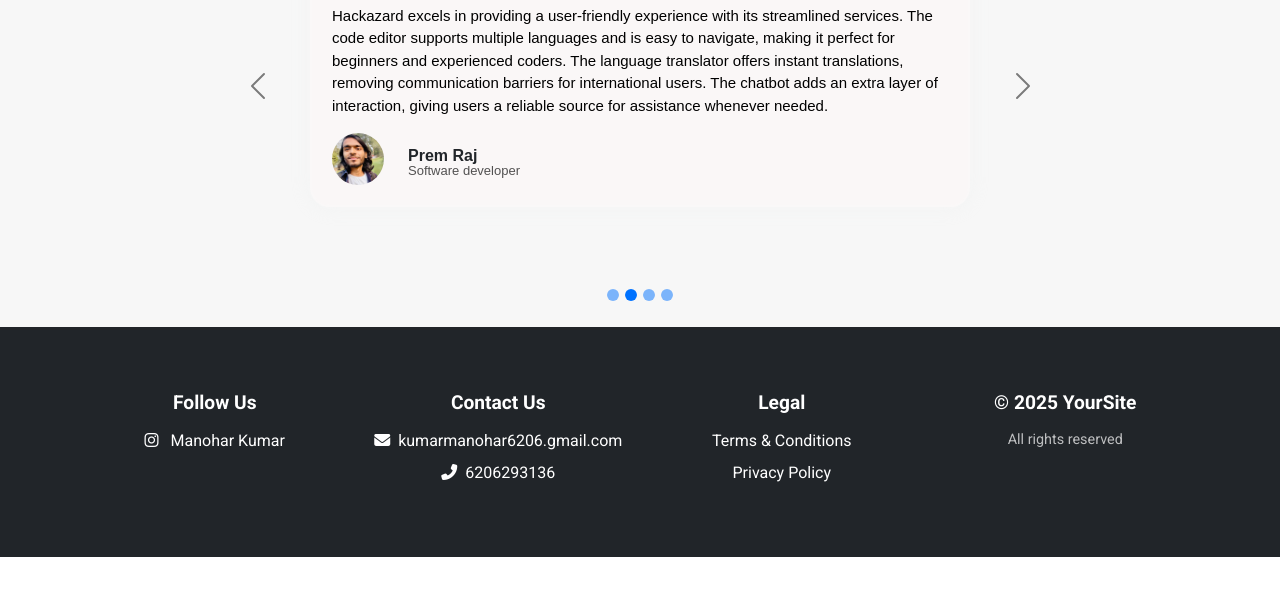
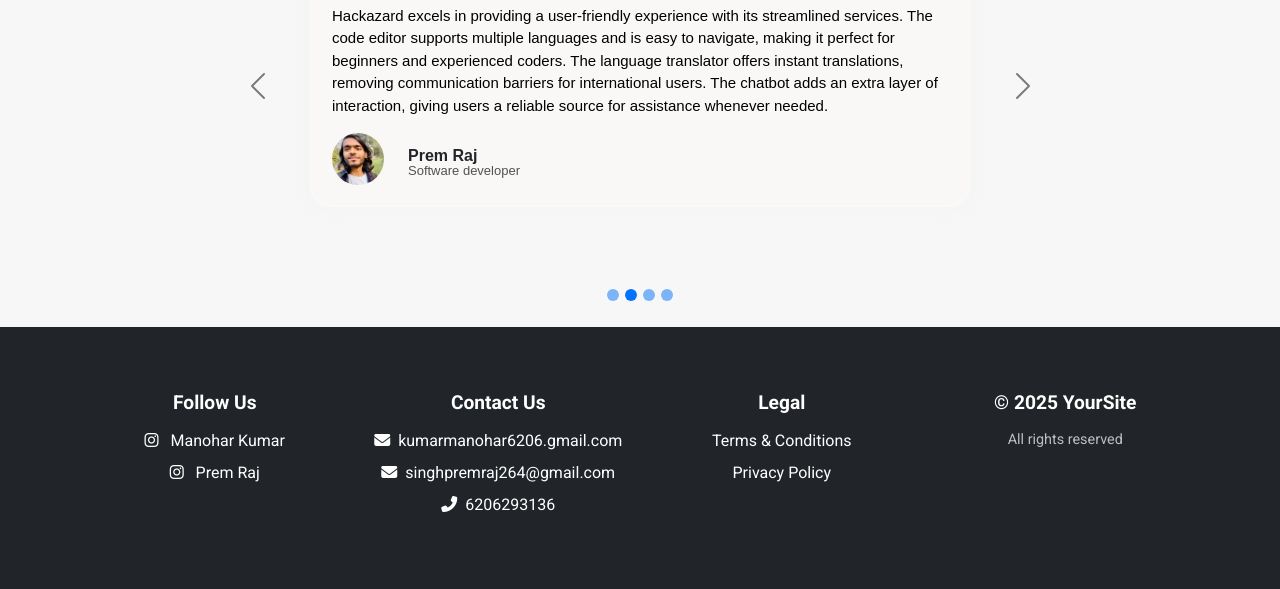
Before and after one commit to Manohar-2905/StudifyHub, a plain HTML site: page index.html in a window 1280 px wide. Shown: the part 2184-2773 px from the top of the page. Before the commit the page ends 2741 px from the top, so only its background shows below. Drawn offline with nearby package versions, Linux system fonts and the light colour scheme.

Commit message:
Update index.html
add email

```diff
--- a/index.html
+++ b/index.html
@@ -801,7 +801,10 @@
       <div class="col-md-3 mb-2">
         <h5 class="fw-bold">Follow Us</h5>
         <div class="d-flex flex-column align-items-center">
-          <a href="https://instagram.com/insta2" target="_blank" class="text-white mb-2"><i class="fa-brands fa-instagram"></i> Manohar Kumar</a>
+          <a href="https://www.instagram.com/manoharsahu_295?igsh=MXFpOXE3eGZieWw1cg==" target="_blank" class="text-white mb-2"><i class="fa-brands fa-instagram"></i> Manohar Kumar</a>
+        </div>
+         <div class="d-flex flex-column align-items-center">
+          <a href="https://www.instagram.com/im_premrajsingh_?igsh=MzRldzF4bGc1YWNn&utm_source=qr" target="_blank" class="text-white mb-2"><i class="fa-brands fa-instagram"></i> Prem Raj</a>
         </div>
       </div>
 
@@ -809,6 +812,7 @@
         <h5 class="fw-bold">Contact Us</h5>
         <div class="d-flex flex-column align-items-center">
           <a href="" class="text-white mb-2"><i class="fas fa-envelope"></i>kumarmanohar6206.gmail.com</a>
+          <a href="" class="text-white mb-2"><i class="fas fa-envelope"></i>singhpremraj264@gmail.com</a>
           <a href="" class="text-white"><i class="fas fa-phone-alt"></i>6206293136</a>
         </div>
       </div>
```
